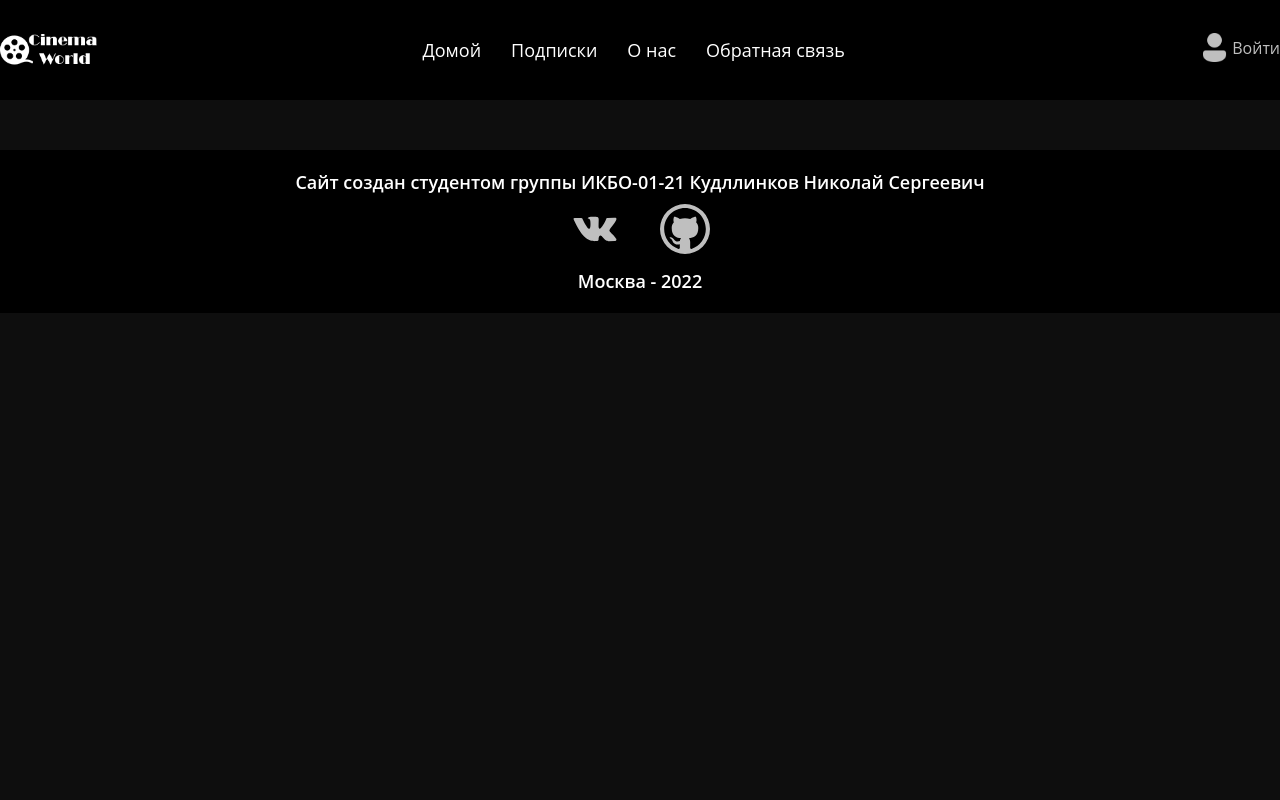
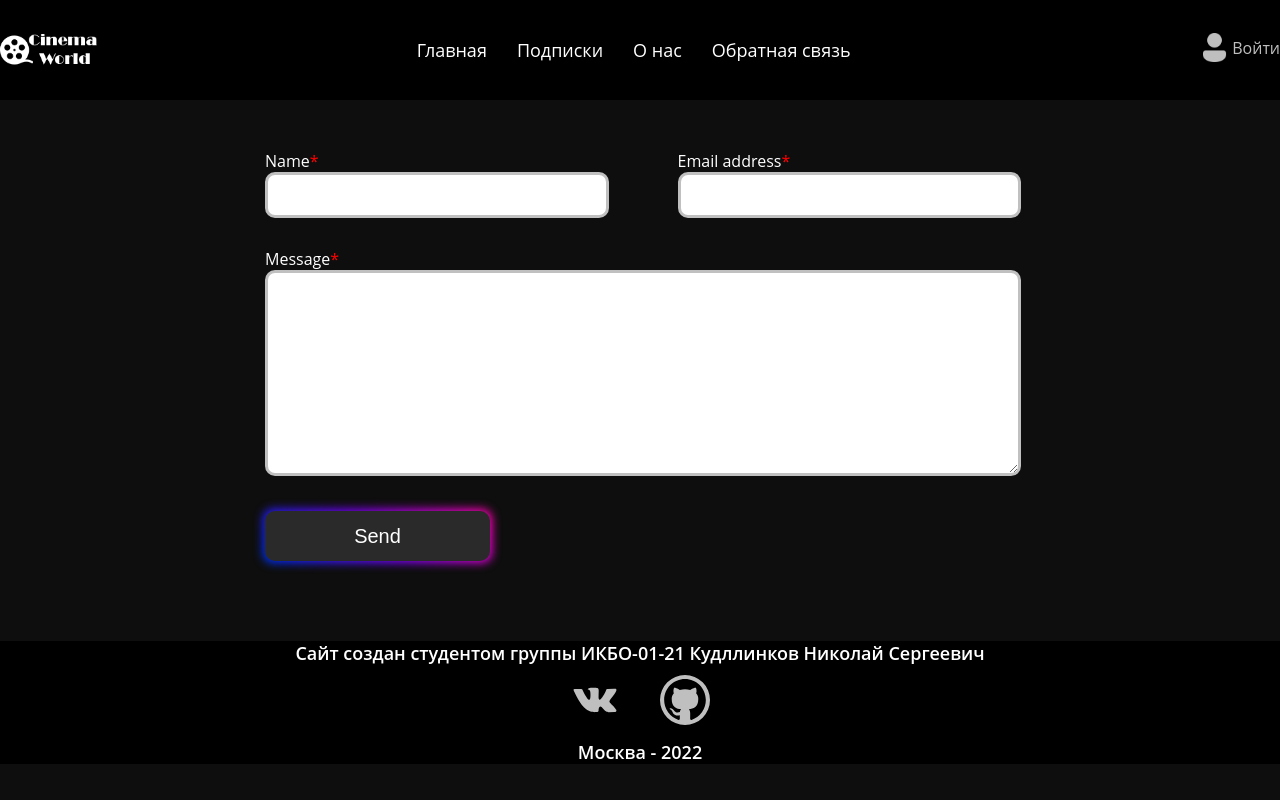
Before and after one commit to kkudlinkov/WorldOfCinema, a React (Create React App) app: page /feedback in a window 1280 px wide. Built offline with nearby package versions, Linux system fonts and the light colour scheme.

Commit message:
Feature: Добавлена главная страница со страницей обратной связей

```diff
--- a/src/App.js
+++ b/src/App.js
@@ -4,14 +4,18 @@ import {Routes, Route} from "react-router-dom";
 import Main from "./pages/Main/Main";
 import Authentication from "./pages/Authentication/Authentication";
 import Footer from "./components/Footer/Footer";
+import FeedBack from "./pages/FeedBack/FeedBack";
+import Home from "./pages/Home/Home";
 
 function App() {
   return (
     <div>
         <Navbar />
         <Routes>
-            <Route path="/" element={<Main />} />
+            <Route path="/" element={<Home />} />
+            <Route path="/main" element={<Main />} />
             <Route path="/Authentication" element={<Authentication />} />
+            <Route path="/feedback" element={<FeedBack/>}/>
         </Routes>
         <Footer />
     </div>
--- a/src/components/Footer/Footer.css
+++ b/src/components/Footer/Footer.css
@@ -1,7 +1,10 @@
+body{
+    background: #0e0e0e;
+    color: #ffffff;
+    font-family: 'Open Sans', sans-serif;
+}
+
 .footer{
-    margin-top: 50px;
-    padding: 20px 0;
-    width: 100%;
     align-items: center;
     text-align: center;
     background: black;
--- a/src/components/Footer/Footer.jsx
+++ b/src/components/Footer/Footer.jsx
@@ -3,7 +3,7 @@ import "./Footer.css";
 
 const Footer = () => {
     return (
-        <div className="footer">
+        <footer className="footer">
             <div className="container">
                 <div className="footer_inner">
                     <p className="footer_name">Сайт создан студентом группы ИКБО-01-21 Кудллинков Николай Сергеевич</p>
@@ -25,8 +25,7 @@ const Footer = () => {
                     <p>Москва - 2022</p>
                 </div>
             </div>
-
-        </div>
+        </footer>
     );
 }
 
--- a/src/components/Navbar/Navbar.jsx
+++ b/src/components/Navbar/Navbar.jsx
@@ -14,13 +14,15 @@ const Navbar = () => {
                 <div className="background"></div>
                 <div className="header_inner">
                     <div className='header_logo'>
-                        <img src={require('../../media/NavbarImgs/logo.png')} alt="logo"/>
+                        <Link to="./">
+                            <img src={require('../../media/NavbarImgs/logo.png')} alt="logo"/>
+                        </Link>
                     </div>
                     <ul className='nav'>
-                        <li><Link to="./" className="nav_link">Домой</Link></li>
+                        <li><Link to="./main" className="nav_link">Главная</Link></li>
                         <li><Link to="() => false" className="nav_link">Подписки</Link></li>
                         <li><Link to="() => false" className="nav_link">О нас</Link></li>
-                        <li><Link to="() => false" className="nav_link">Обратная связь</Link></li>
+                        <li><Link to="./feedback" className="nav_link">Обратная связь</Link></li>
                     </ul>
 
                     <div className="header_profile">
@@ -33,14 +35,14 @@ const Navbar = () => {
                         <div className="menuMobile" onClick={changeMenu}>
                             <div className="menuBtn">
                                 <div className="menuMobileContainer">
-                                    <span className={mobileMenu? "burgerOn" : "burgerOff"}></span>
+                                    <span className={mobileMenu ? "burgerOn" : "burgerOff"}></span>
                                 </div>
                             </div>
-                            <div className= {mobileMenu ? "menuMobileList" : "menuMobileListHidden"}>
-                                <li><Link to='./' className={"desktopLink"}>Главная</Link></li>
+                            <div className={mobileMenu ? "menuMobileList" : "menuMobileListHidden"}>
+                                <li><Link to='./main' className={"desktopLink"}>Главная</Link></li>
                                 <li><Link to="() => false" className={"desktopLink"}>Сервисы</Link></li>
-                                <li><Link to="() => false" className={"desktopLink"}>Контакты</Link></li>
-                                <li><Link to="() => false" className={"desktopLink"}>Войти</Link></li>
+                                <li><Link to="./feedback" className={"desktopLink"}>Обратная связь</Link></li>
+                                <li><Link to="./Authentication" className={"desktopLink"}>Войти</Link></li>
                             </div>
                         </div>
 
--- /dev/null
+++ b/src/pages/FeedBack/FeedBack.css
@@ -0,0 +1,109 @@
+body{
+    background: #0e0e0e;
+    color: #ffffff;
+    font-family: 'Open Sans', sans-serif;
+}
+
+.contact__form{
+    margin: 50px;
+    display: flex;
+    justify-content: center;
+    align-items: center;
+}
+
+.contact__wrapper{
+    width: 750px;
+    margin: 0 auto;
+    color: white;
+}
+.contact__wrapper span{
+    color: red;
+}
+.contact__wrapper input{
+    width: 100%;
+    height: 40px;
+    font-size: 20px;
+    margin-bottom: 30px;
+}
+
+.form__inputs{
+    display: flex;
+    justify-content: space-between;
+}
+
+.input_block{
+    width: 45%;
+}
+
+.contact__wrapper input,
+.contact__wrapper textarea{
+    border: 3px solid silver;
+    border-radius: 10px;
+    width: 100%;
+}
+.userMessage{
+    height: 200px;
+    font-size: 20px;
+}
+
+.button__block{
+    display: flex;
+    width: 30%;
+    margin: 30px 0;
+}
+
+.glow-on-hover {
+    width: 100%;
+    height: 50px;
+    font-size: 20px;
+    border: none;
+    color: #fff;
+    background: #000000;
+    cursor: pointer;
+    position: relative;
+    z-index: 0;
+    border-radius: 10px;
+}
+
+.glow-on-hover:before {
+    content: '';
+    background: linear-gradient(45deg, #ff0000, #ff7300, #fffb00, #48ff00, #00ffd5, #002bff, #7a00ff, #ff00c8, #ff0000);
+    position: absolute;
+    top: -2px;
+    left:-2px;
+    background-size: 400%;
+    z-index: -1;
+    filter: blur(5px);
+    width: calc(100% + 4px);
+    height: calc(100% + 4px);
+    animation: glowing 20s linear infinite;
+    opacity: 1;
+    transition: opacity .3s ease-in-out;
+    border-radius: 10px;
+}
+
+.glow-on-hover:active {
+    color: #000
+}
+
+.glow-on-hover:active:after {
+    background: transparent;
+}
+
+.glow-on-hover:after {
+    z-index: -1;
+    content: '';
+    position: absolute;
+    width: 100%;
+    height: 100%;
+    background: #2a2a2a;
+    left: 0;
+    top: 0;
+    border-radius: 10px;
+}
+
+@keyframes glowing {
+    0% { background-position: 0 0; }
+    50% { background-position: 400% 0; }
+    100% { background-position: 0 0; }
+}
--- /dev/null
+++ b/src/pages/FeedBack/FeedBack.jsx
@@ -0,0 +1,30 @@
+import React from 'react';
+import "./FeedBack.css"
+
+const FeedBack = () => {
+    return (
+        <div className="container">
+            <div className="contact__form">
+                <div className="contact__wrapper">
+                    <form action="#" name="newform" method="post">
+                        <div className="form__inputs">
+                            <div className="input_block">
+                                <p className="userName">Name<span>*</span><input type="text"/></p>
+                            </div>
+                            <div className="input_block">
+                                <p className="userEmail">Email address<span>*</span><input type="email"/></p>
+                            </div>
+                        </div>
+                        <p>Message<span>*</span></p>
+                        <textarea className="userMessage" name="text"></textarea>
+                        <div className="button__block">
+                            <button className="glow-on-hover">Send</button>
+                        </div>
+                    </form>
+                </div>
+            </div>
+        </div>
+    );
+}
+
+export default FeedBack;
--- /dev/null
+++ b/src/pages/Home/Home.css
@@ -0,0 +1,85 @@
+body{
+    background: #0e0e0e;
+    color: #ffffff;
+    font-family: 'Open Sans', sans-serif;
+}
+
+.home{
+    margin: 50px 0;
+    padding: 200px 0;
+    width: 100%;
+    display: flex;
+    flex-direction: column;
+    text-align: center;
+    align-items: center;
+    background: #262626;
+    border-radius: 20px;
+    position: relative;
+}
+
+.home:before{
+    content: '';
+    background: linear-gradient(45deg, #ff0000, #ff7300, #fffb00, #48ff00, #00ffd5, #002bff, #7a00ff, #ff00c8, #ff0000);
+    position: absolute;
+    top: -2px;
+    left:-2px;
+    background-size: 400%;
+    z-index: -1;
+    filter: blur(5px);
+    width: calc(100% + 4px);
+    height: calc(100% + 4px);
+    animation: glowing 20s linear infinite;
+    opacity: 1;
+    transition: opacity .3s ease-in-out;
+    border-radius: 10px;
+}
+
+.home_inner{
+    width: 100%;
+}
+
+.home__title{
+    margin: 50px 0;
+    font-size: 48px;
+    font-weight: 800;
+}
+
+.home__intro{
+    font-size: 28px;
+}
+
+.buttonStart{
+    width: 300px;
+    font-size: 16px;
+    font-weight: 600;
+    color: #fff;
+    cursor: pointer;
+    margin: 50px 0;
+    height: 100px;
+    text-align:center;
+    border: none;
+    background-size: 300% 100%;
+    background-image: linear-gradient(to right, #25aae1, #40e495, #30dd8a, #2bb673);
+    box-shadow: 0 4px 15px 0 rgba(49, 196, 190, 0.75);
+
+    border-radius: 50px;
+    transition: all .4s ease-in-out;
+}
+
+.buttonStart:hover {
+    background-position: 100% 0;
+    transition: all .4s ease-in-out;
+}
+
+
+.buttonStart:focus {
+    outline: none;
+}
+
+.buttonLink{
+    text-decoration: none;
+    width: 100%;
+    height: 100%;
+    color: white;
+    font-size: 32px;
+}
--- /dev/null
+++ b/src/pages/Home/Home.jsx
@@ -0,0 +1,22 @@
+import React from 'react';
+import "./Home.css";
+import {Link} from "react-router-dom";
+
+const Home = () => {
+    return (
+        <div className='container'>
+            <div className="home">
+                <div className="home__inner">
+                    <h1 className="home__title">Добро пожаловать на CinemaWorld, пользователь!</h1>
+                    <p className="home__intro">Это ознакомительный проект в котором ты сможешь найти все нужные тебе фильмы и узнать любую информацию по ним.
+                        <br/>Так что не теряй времени и присутпай скорее!</p>
+                    <button className="buttonStart">
+                        <Link className="buttonLink" to="./main">Начать!</Link>
+                    </button>
+                </div>
+            </div>
+        </div>
+    );
+}
+
+export default Home;
--- a/src/pages/Main/Main.css
+++ b/src/pages/Main/Main.css
@@ -1,6 +1,7 @@
 body{
     background: #0e0e0e;
     color: #ffffff;
+    font-family: 'Open Sans', sans-serif;
 }
 
 .main{
```
